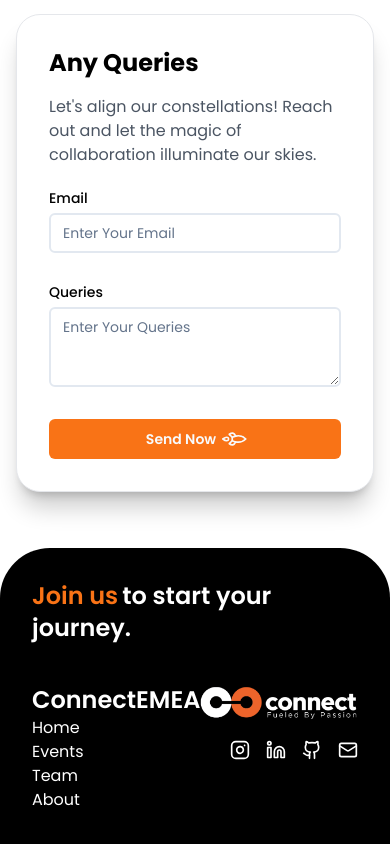
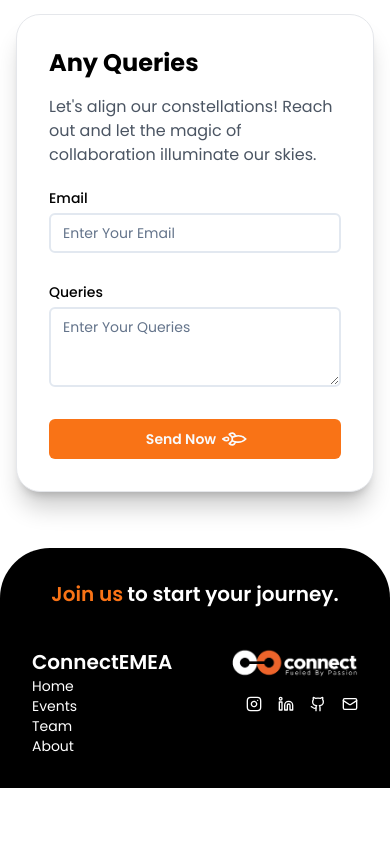
Before and after one commit to connectemea/connect_emea, a React (Vite) app: page / in a window 390 px wide. Shown: the part 7185-8029 px from the top of the page. After the commit the page ends 7973 px from the top, so only its background shows below. Built offline with nearby package versions, Linux system fonts and the light colour scheme; no server answers.

Commit message:
fix(footer): improve layout and styling in Footer

```diff
--- a/src/components/layout/Footer.tsx
+++ b/src/components/layout/Footer.tsx
@@ -6,27 +6,27 @@ function Footer() {
   return (
     <footer className="bg-black text-white  p-8 rounded-t-[50px] bottom-0">
       <section className="flex flex-col gap-10 w-limit">
-        <h1 className="mx-auto text-2xl md:text-[35px] font-semibold">
+        <h1 className="mx-auto text-xl md:text-[35px] font-semibold">
           <span className="text-orange-500 mr-1">Join us</span>
           to start your journey.
         </h1>
         <div className="flex justify-between">
           <div className="flex flex-col">
-            <h1 className="font-semibold text-2xl">ConnectEMEA</h1>
+            <h1 className="font-semibold text-xl md:text-2xl">ConnectEMEA</h1>
             {navLinks.map((link, index) => (
-              <div key={index} className="flex items-start justify-start gap-4">
+              <div key={index} className="flex text-sm md:text-md items-start justify-start gap-4">
                 <a href={link.href}>{link.label}</a>
               </div>
             ))}
           </div>
 
           <div className="flex flex-col gap-4">
-            <img src={Logo} alt="logo" className="h-10" />
+            <img src={Logo} alt="logo" className="h-8 md:h-10" />
             <div className="flex items-end justify-end gap-4">
               {socialLink.map((item, index) => (
                 <div key={index}>
                   <a href={item.href} target="_blank" rel="noopener noreferrer">
-                    <item.Icon className="w-5 h-5" />
+                    <item.Icon className="w-4 md:w-5 h-4 md:h-5" />
                   </a>
                 </div>
               ))}
```
